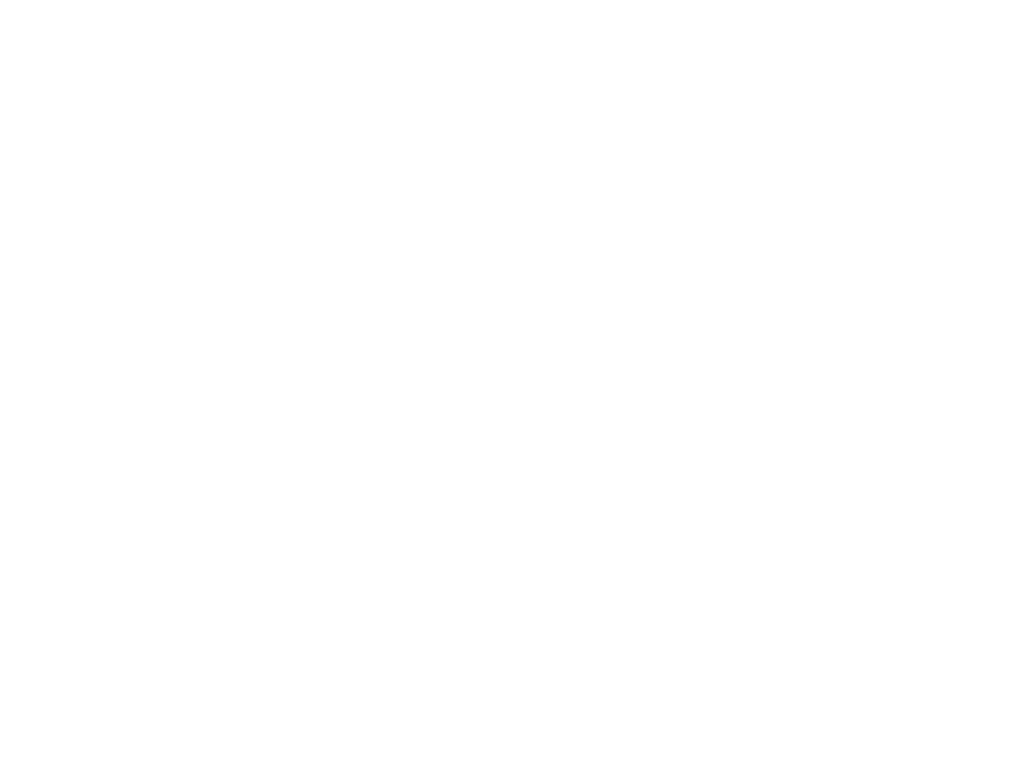
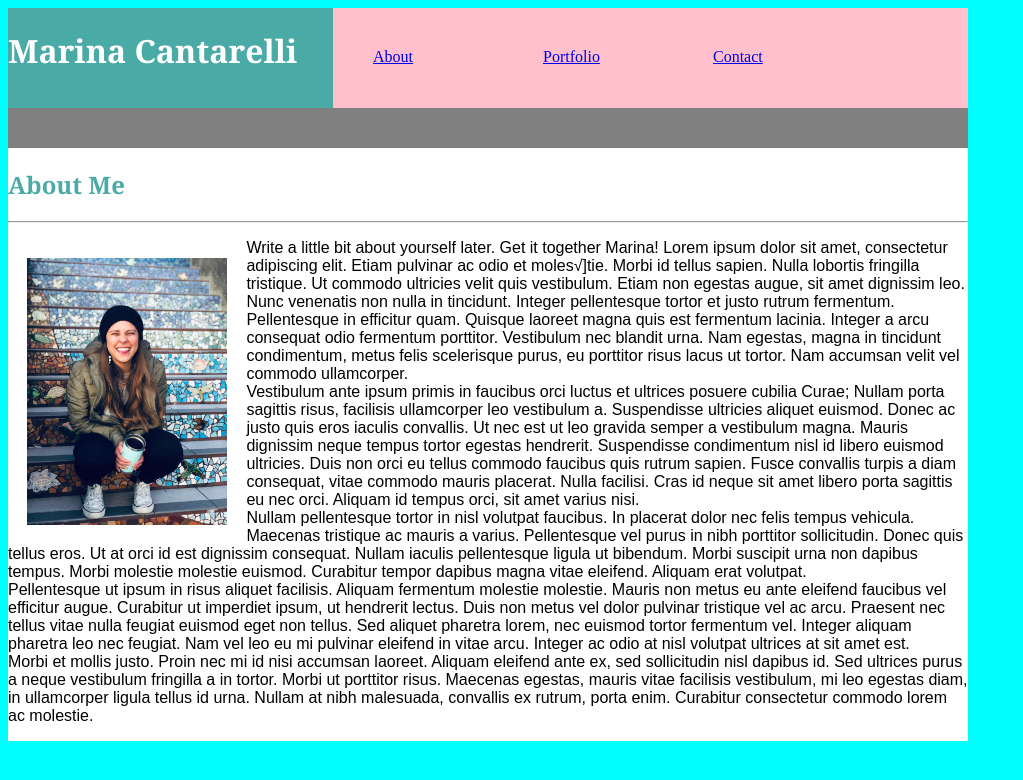
Before and after one commit to Mazinha23/Basic-portfolio, a plain HTML site: page index.html in a window 1280 px wide. Shown: the whole page, without its empty margins (0-1023 px from the left). Drawn offline with Linux system fonts and the light colour scheme.

Commit message:
html and css updated

```diff
--- /dev/null
+++ b/assets/css/style.css
@@ -0,0 +1,62 @@
+h1, h2 {
+    font-family: 'Georgia', Times, 'Times New Roman', serif
+}
+
+h1 {
+    color:white;
+}
+h2 {
+    color: #4aaaa5;
+}
+
+#navigation div {
+    display:flex;
+    width:90px;
+    float: left;
+    margin: 40px;
+    height: 100px;
+
+}
+
+#title-name {
+    background-color: #4aaaa5;
+    width: 325px;
+    height: 100px;
+
+}
+
+#marina {
+    margin: 2%;
+    float: left;
+}
+p {
+    font-family:'Arial', 'Helvetica Neue', Helvetica, sans-serif;
+}
+
+#white-box {
+    float:left;
+    background-color: #ffffff;
+    border: 2px;
+    border-color: #dddddd;
+    width: 960px;
+}
+
+#one, #two, #three{
+    float:left;
+    height: 60px;
+    color: white;
+
+}
+
+#navi-bar {
+    height: 100px;
+    border-bottom: 40px solid gray;
+    width: 960px;
+    display:flex;
+    background-color: pink;
+
+}
+body {
+    width:960px;
+    background-color: aqua;
+  }
--- a/index.html
+++ b/index.html
@@ -1 +1,69 @@
 <!DOCTYPE html>
+<html>
+    <head>
+        <title>Marina's Spotlight</title>
+        <link rel="stylesheet" type='text/css' href="assets/css/style.css">
+    </head>
+
+    <!--  need to embed the background image instead of a background color, wasn't working for me
+    need to pull the nav bar to the right, and change color to appropriate color, reshape the nav bar completely basically.
+    I got a tutor and will keep working on this one!
+  -->
+
+    <body>
+
+        <div id="navi-bar">
+            <div id="title-name">
+                <h1>Marina Cantarelli</h1>
+            </div>
+            <div id="navigation">
+                <div id="one">
+                    <a href="#"> About </a>
+                </div>
+                <div id="two">
+                    <a href="#"> Portfolio</a>
+                    </div>
+                <div id="three">
+                     <a href="#">Contact</a>
+                </div>
+              </div>
+        </div>
+
+        <div id="white-box">
+            <h2>About Me</h2>
+            <hr>
+            <p>
+                <img id="marina" src="MC.jpg"  width= 200px>
+
+                Write a little bit about yourself later. Get it together Marina!  Lorem ipsum dolor sit amet, consectetur adipiscing elit. Etiam pulvinar ac odio et moles√]tie. Morbi id tellus sapien. Nulla lobortis fringilla tristique. Ut commodo ultricies velit quis vestibulum. Etiam non egestas augue, sit amet dignissim leo. Nunc venenatis non nulla in tincidunt. Integer pellentesque tortor et justo rutrum fermentum. Pellentesque in efficitur quam. Quisque laoreet magna quis est fermentum lacinia. Integer a arcu consequat odio fermentum porttitor. Vestibulum nec blandit urna. Nam egestas, magna in tincidunt condimentum, metus felis scelerisque purus, eu porttitor risus lacus ut tortor. Nam accumsan velit vel commodo ullamcorper.
+                <br>
+                Vestibulum ante ipsum primis in faucibus orci luctus et ultrices posuere cubilia Curae; Nullam porta sagittis risus, facilisis ullamcorper leo vestibulum a. Suspendisse ultricies aliquet euismod. Donec ac justo quis eros iaculis convallis. Ut nec est ut leo gravida semper a vestibulum magna. Mauris dignissim neque tempus tortor egestas hendrerit. Suspendisse condimentum nisl id libero euismod ultricies. Duis non orci eu tellus commodo faucibus quis rutrum sapien. Fusce convallis turpis a diam consequat, vitae commodo mauris placerat. Nulla facilisi. Cras id neque sit amet libero porta sagittis eu nec orci. Aliquam id tempus orci, sit amet varius nisi.
+                <br>
+                Nullam pellentesque tortor in nisl volutpat  faucibus. In placerat dolor nec felis tempus vehicula. Maecenas tristique ac mauris a varius. Pellentesque vel purus in nibh porttitor sollicitudin. Donec quis tellus eros. Ut at orci id est dignissim consequat. Nullam iaculis pellentesque ligula ut bibendum. Morbi suscipit urna non dapibus tempus. Morbi molestie molestie euismod. Curabitur tempor dapibus magna vitae eleifend. Aliquam erat volutpat.
+                <br>
+                Pellentesque ut ipsum in risus aliquet facilisis. Aliquam fermentum molestie molestie. Mauris non metus eu ante eleifend faucibus vel efficitur augue. Curabitur ut imperdiet ipsum, ut hendrerit lectus. Duis non metus vel dolor pulvinar tristique vel ac arcu. Praesent nec tellus vitae nulla feugiat euismod eget non tellus. Sed aliquet pharetra lorem, nec euismod tortor fermentum vel. Integer aliquam pharetra leo nec feugiat. Nam vel leo eu mi pulvinar eleifend in vitae arcu. Integer ac odio at nisl volutpat ultrices at sit amet est.
+                <br>
+                Morbi et mollis justo. Proin nec mi id nisi accumsan laoreet. Aliquam eleifend ante ex, sed sollicitudin nisl dapibus id. Sed ultrices purus a neque vestibulum fringilla a in tortor. Morbi ut porttitor risus. Maecenas egestas, mauris vitae facilisis vestibulum, mi leo egestas diam, in ullamcorper ligula tellus id urna. Nullam at nibh malesuada, convallis ex rutrum, porta enim. Curabitur consectetur commodo lorem ac molestie.
+
+            </p>
+
+
+        </div>
+    </body>
+
+
+
+
+
+
+
+
+
+
+
+
+
+
+
+
+    </html>
```
Also changed, not shown: MC.jpg (added), assets/images/positive.png (added).
